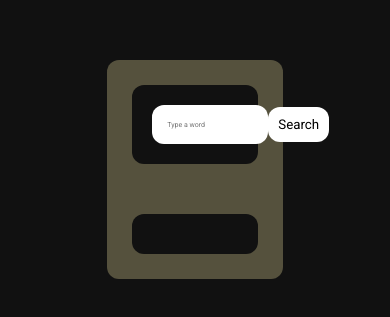
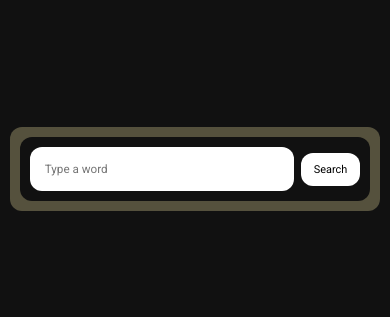
Before and after one commit to reactwithrajeev/JavaScript-Intermediate-Projects, a plain HTML site: page DictionaryAPP/index.html in a window 390 px wide. Shown: the part 253-570 px from the top of the page. Drawn offline with Linux system fonts and the light colour scheme.

Commit message:
Make It responsive

```diff
--- a/DictionaryAPP/app.js
+++ b/DictionaryAPP/app.js
@@ -23,7 +23,7 @@ async function findMeaning() {
 
     let phonetic = res[0].phonetic;
     // console.log(phonetic);
-
+    dictionary.style.display = "block"
     dictionary.innerHTML = `
     <div class="card">
                 <div class="property">
--- a/DictionaryAPP/style.css
+++ b/DictionaryAPP/style.css
@@ -75,6 +75,7 @@ html,body{
     margin-top: 50px;
     color: var(--secondary-text-clr);
     border-radius: 12px;
+    display: none;
 }
 
 .property{
@@ -91,3 +92,44 @@ html,body{
     margin-top: 10px;
 
 }
+
+
+@media screen and (max-width: 600px) {
+
+    #container{
+        width: 95%;
+        padding: 10px;
+    }
+
+    #inputBox{
+        width: 100%;
+        padding: 10px;
+    }
+
+    #inputBox input{
+        width: 80%;
+        padding: 15px;
+        font-size: 3vw;
+    }
+
+    #inputBox button{
+        padding: 10px;
+        width: 18%;
+        background-color: #fff;
+        cursor: pointer;
+        border: none;
+        font-size: 2.8vw;
+        outline: none;
+        color:var(--main-text-clr);
+        border-radius: 12px;
+
+    }
+
+    #dictionary{
+        width: 100%;
+        padding: 10px;
+        margin-top: 20px;
+    }
+
+
+}
```
